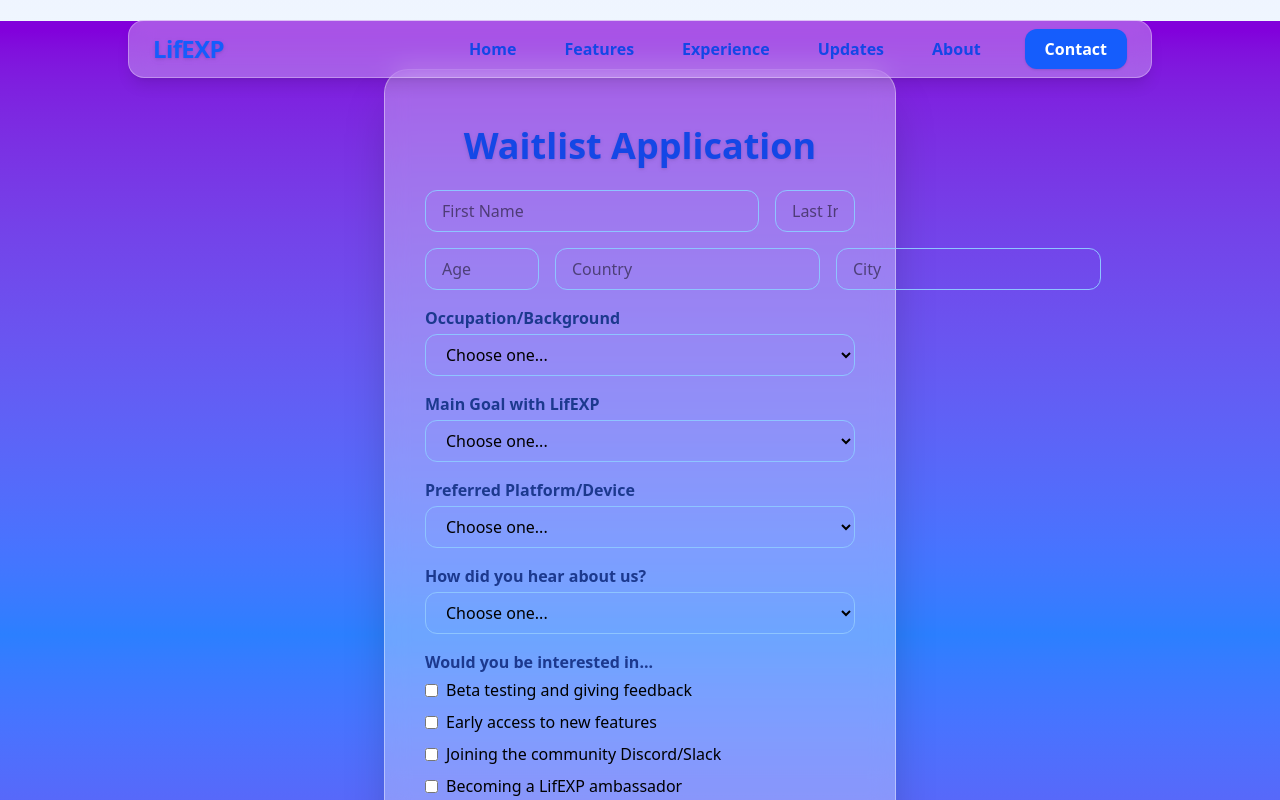
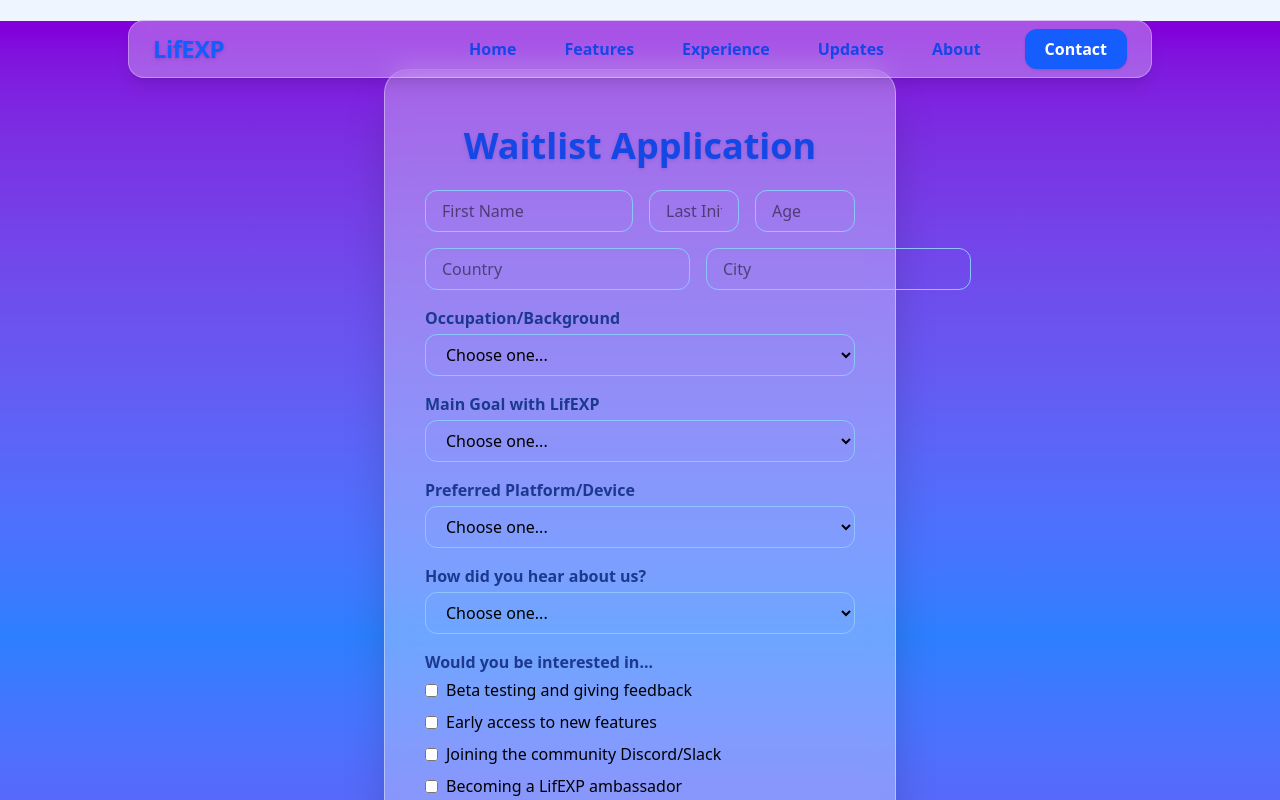
Before and after one commit to LifEXPAdmin/lifexp-website, a React (Vite) app: page / in a window 1280 px wide. Both pictures are taken after typing "name@example.com" into the empty fields and a click on the button "Join the Waitlist". Shown: the part 4873-5673 px from the top of the page. Built offline with nearby package versions, Linux system fonts and the light colour scheme.

Commit message:
Fix waitlist form: use correct Formspree endpoint and AJAX

```diff
--- a/src/components/CTASection.jsx
+++ b/src/components/CTASection.jsx
@@ -65,6 +65,7 @@ export default function CTASection() {
   const [mainGoal, setMainGoal] = useState("");
   const [mainGoalOther, setMainGoalOther] = useState("");
   const [platform, setPlatform] = useState("");
+  const [platformOther, setPlatformOther] = useState("");
   const [howHeard, setHowHeard] = useState("");
   const [howHeardOther, setHowHeardOther] = useState("");
   const [interests, setInterests] = useState([]);
@@ -112,7 +113,9 @@ export default function CTASection() {
     message += `Main Goal with LifEXP: ${
       mainGoal === "Other" ? mainGoalOther : mainGoal
     }\n`;
-    message += `Preferred Platform/Device: ${platform}\n`;
+    message += `Preferred Platform/Device: ${
+      platform === "Other" ? platformOther : platform
+    }\n`;
     message += `How did you hear about us?: ${
       howHeard === "Other" ? howHeardOther : howHeard
     }\n`;
@@ -152,6 +155,7 @@ export default function CTASection() {
         setMainGoal("");
         setMainGoalOther("");
         setPlatform("");
+        setPlatformOther("");
         setHowHeard("");
         setHowHeardOther("");
         setInterests([]);
@@ -231,11 +235,11 @@ export default function CTASection() {
           Waitlist Application
         </h2>
         <form onSubmit={handleSubmit} className="space-y-4">
-          <div className="flex gap-4">
+          <div className="flex flex-wrap gap-4">
             <input
               type="text"
               placeholder="First Name"
-              className="flex-1 px-4 py-2 rounded-xl border border-blue-300 focus:ring-2 focus:ring-blue-400 outline-none"
+              className="flex-[2] min-w-[120px] px-4 py-2 rounded-xl border border-blue-300 focus:ring-2 focus:ring-blue-400 outline-none"
               value={firstName}
               onChange={(e) => setFirstName(e.target.value)}
               required
@@ -244,23 +248,23 @@ export default function CTASection() {
               type="text"
               maxLength={1}
               placeholder="Last Initial"
-              className="w-20 px-4 py-2 rounded-xl border border-blue-300 focus:ring-2 focus:ring-blue-400 outline-none"
+              className="flex-1 min-w-[80px] max-w-[90px] px-4 py-2 rounded-xl border border-blue-300 focus:ring-2 focus:ring-blue-400 outline-none"
               value={lastInitial}
               onChange={(e) => setLastInitial(e.target.value.toUpperCase())}
               required
             />
-          </div>
-          <div className="flex gap-4">
             <input
               type="number"
               placeholder="Age"
               min="10"
               max="99"
-              className="flex-1 px-4 py-2 rounded-xl border border-blue-300 focus:ring-2 focus:ring-blue-400 outline-none"
+              className="flex-1 min-w-[80px] max-w-[100px] px-4 py-2 rounded-xl border border-blue-300 focus:ring-2 focus:ring-blue-400 outline-none"
               value={age}
               onChange={(e) => setAge(e.target.value)}
               required
             />
+          </div>
+          <div className="flex gap-4 mt-2">
             <input
               type="text"
               placeholder="Country"
```
